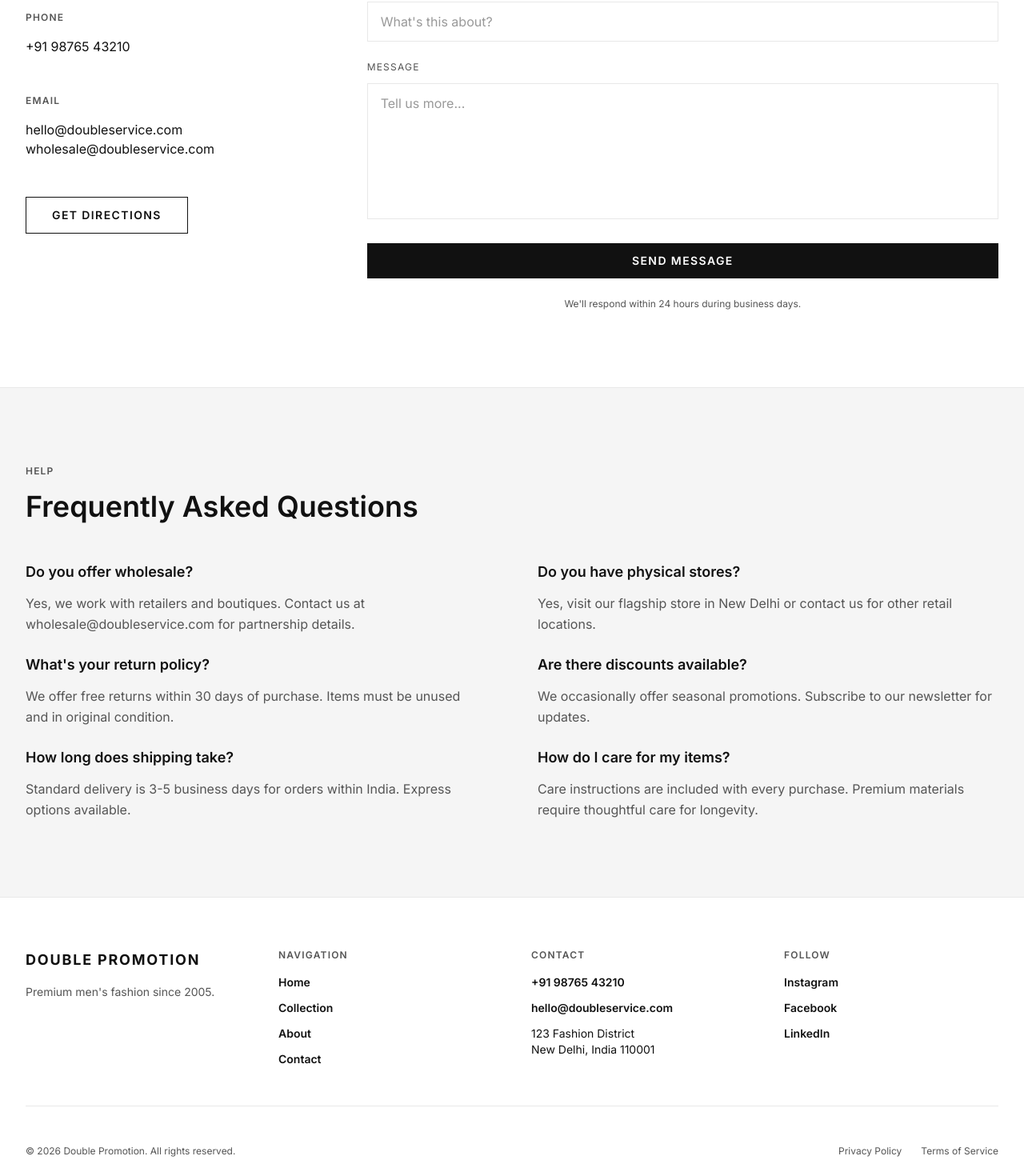
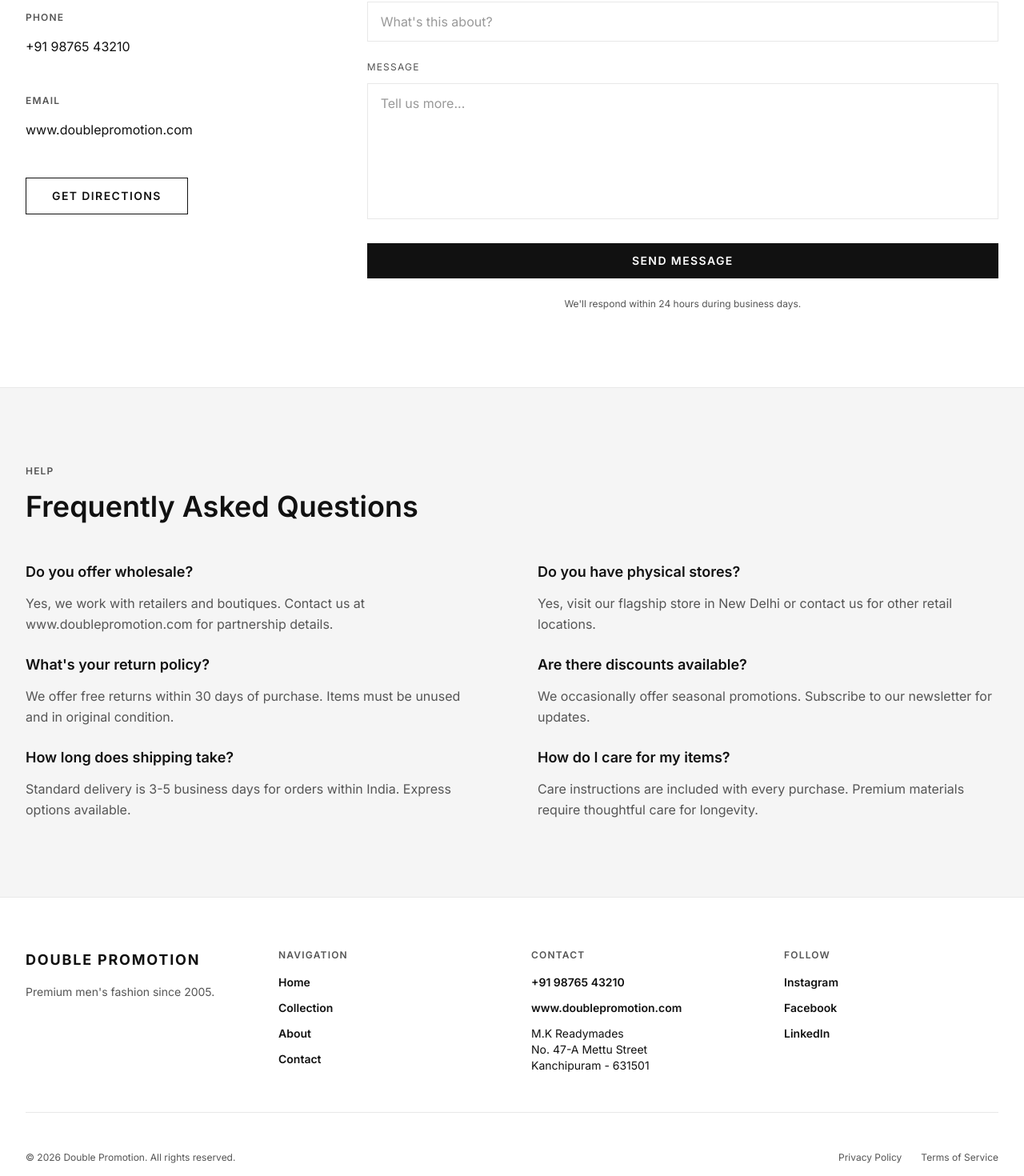
Before and after one commit to harrykeny28-cloud/Double-Promotion, a React (Vite) app: page /contact in a window 1280 px wide. Shown: the part 776-2246 px from the top of the page at 80% size. Built offline with nearby package versions, Linux system fonts and the light colour scheme.

Commit message:
Update contact information: M.K Readymades, Kanchipuram - 631501

```diff
--- a/src/components/BrandStory.jsx
+++ b/src/components/BrandStory.jsx
@@ -43,9 +43,9 @@ export default function BrandStory() {
                   Address
                 </p>
                 <p className="text-base font-normal text-[#111111]">
-                  Double Promotion<br />
-                  123 Fashion District<br />
-                  New Delhi, India 110001
+                  M.K Readymades<br />
+                  No. 47-A Mettu Street<br />
+                  Kanchipuram - 631501
                 </p>
               </div>
 
@@ -71,8 +71,8 @@ export default function BrandStory() {
                   +91 98765 43210
                 </a>
                 <br />
-                <a href="mailto:hello@doubleservice.com" className="text-base font-normal text-[#111111] hover:text-[#555555] transition-colors">
-                  hello@doubleservice.com
+                <a href="https://www.doublepromotion.com" className="text-base font-normal text-[#111111] hover:text-[#555555] transition-colors">
+                  www.doublepromotion.com
                 </a>
               </div>
 
--- a/src/components/Footer.jsx
+++ b/src/components/Footer.jsx
@@ -48,14 +48,15 @@ export default function Footer() {
                 +91 98765 43210
               </a>
               <a
-                href="mailto:hello@doubleservice.com"
+                href="https://www.doublepromotion.com"
                 className="block text-sm font-semibold text-[#111111] hover:text-[#555555] transition-colors"
               >
-                hello@doubleservice.com
+                www.doublepromotion.com
               </a>
               <p className="text-sm font-normal text-[#111111]">
-                123 Fashion District<br />
-                New Delhi, India 110001
+                M.K Readymades<br />
+                No. 47-A Mettu Street<br />
+                Kanchipuram - 631501
               </p>
             </div>
           </div>
--- a/src/pages/Contact.jsx
+++ b/src/pages/Contact.jsx
@@ -61,11 +61,11 @@ export default function Contact() {
                 <p className="section-label mb-4">Address</p>
                 <div className="space-y-2">
                   <p className="text-base font-normal text-[#111111]">
-                    Double Promotion
+                    M.K Readymades
                   </p>
                   <p className="text-base font-normal text-[#555555]">
-                    123 Fashion District<br />
-                    New Delhi, India 110001
+                    No. 47-A Mettu Street<br />
+                    Kanchipuram - 631501
                   </p>
                 </div>
               </div>
@@ -100,16 +100,10 @@ export default function Contact() {
               <div>
                 <p className="section-label mb-4">Email</p>
                 <a
-                  href="mailto:hello@doubleservice.com"
+                  href="https://www.doublepromotion.com"
                   className="text-base font-normal text-[#111111] hover:text-[#555555] transition-colors block"
                 >
-                  hello@doubleservice.com
-                </a>
-                <a
-                  href="mailto:wholesale@doubleservice.com"
-                  className="text-base font-normal text-[#111111] hover:text-[#555555] transition-colors block"
-                >
-                  wholesale@doubleservice.com
+                  www.doublepromotion.com
                 </a>
               </div>
 
@@ -255,7 +249,7 @@ export default function Contact() {
                   Do you offer wholesale?
                 </h3>
                 <p className="text-base font-normal text-[#555555] leading-relaxed">
-                  Yes, we work with retailers and boutiques. Contact us at wholesale@doubleservice.com for partnership details.
+                  Yes, we work with retailers and boutiques. Contact us at www.doublepromotion.com for partnership details.
                 </p>
               </div>
 
```
Also changed, not shown: 2 other files (tests, documents, lock files or other folders).
